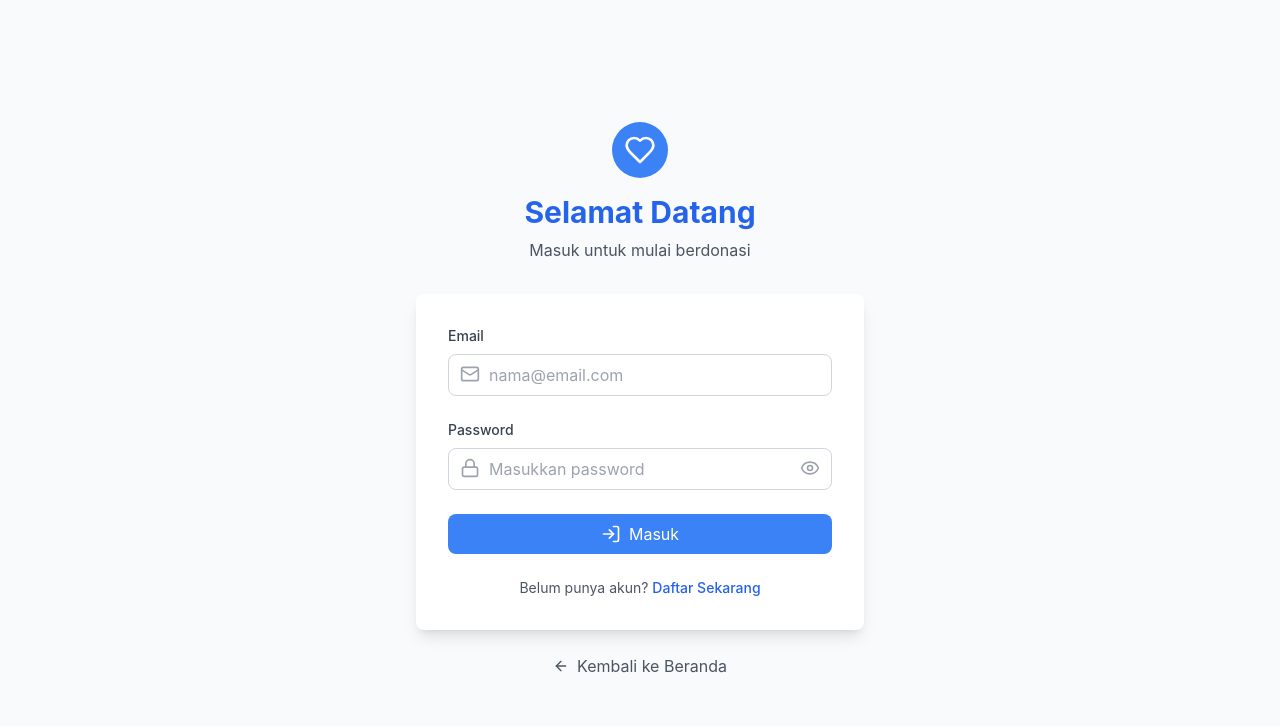
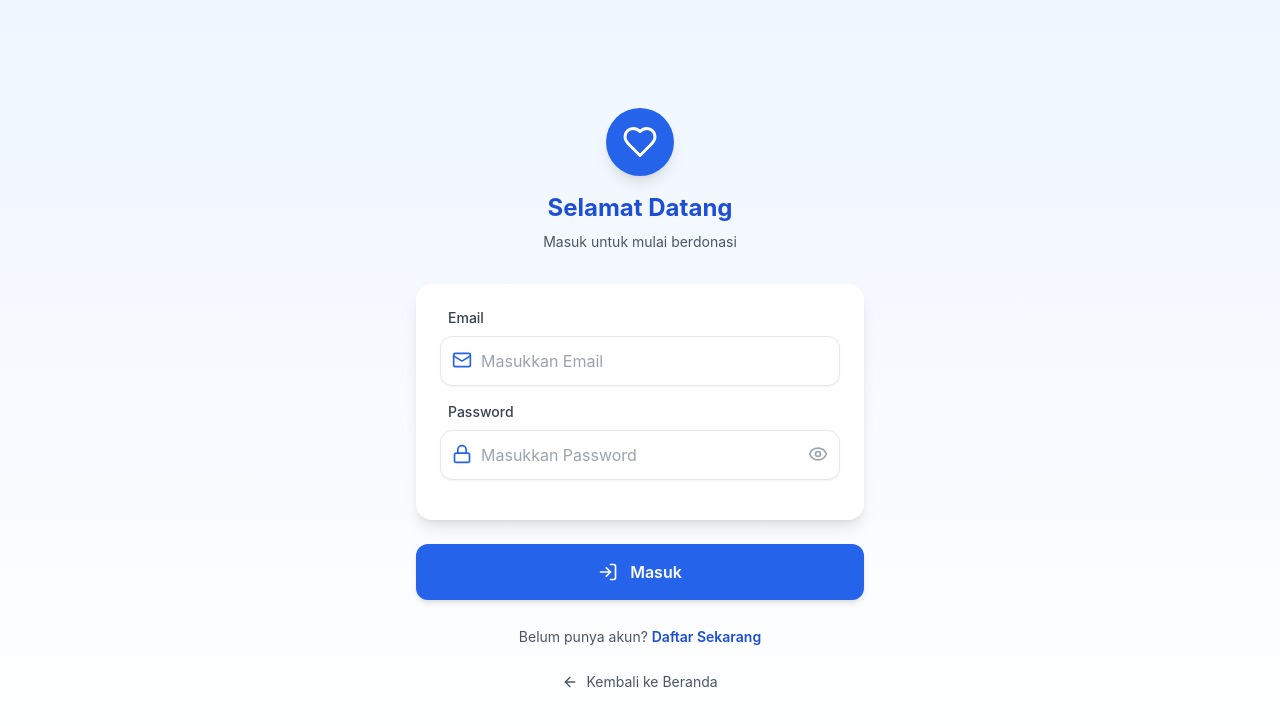
Before and after one commit to GhefinIndra/Web-Hand2Heart-FrontEnd-, a React (Create React App) app: page /login in a window 1280 px wide. Shown: the top 726 px of the page. Built offline with nearby package versions, Linux system fonts and the light colour scheme.

Commit message:
Add Firebase dependency and enhance registration error handling

```diff
--- a/package.json
+++ b/package.json
@@ -7,6 +7,7 @@
     "@testing-library/react": "^13.4.0",
     "@testing-library/user-event": "^13.5.0",
     "axios": "^1.7.9",
+    "firebase": "^11.8.1",
     "lucide-react": "^0.465.0",
     "react": "^18.3.1",
     "react-dom": "^18.3.1",
--- a/src/components/login-page.js
+++ b/src/components/login-page.js
@@ -9,28 +9,33 @@ import {
   ArrowLeft,
   AlertCircle,
 } from 'lucide-react';
-import { useNavigate } from 'react-router-dom'; // For navigation
-import axios from 'axios'; // For API calls
+import { useNavigate } from 'react-router-dom';
+import axios from 'axios';
 
 const Login = () => {
-  const [email, setEmail] = useState('');
-  const [password, setPassword] = useState('');
+  const navigate = useNavigate();
+
+  const [formData, setFormData] = useState({
+    email: '',
+    password: '',
+  });
+
   const [showPassword, setShowPassword] = useState(false);
   const [errors, setErrors] = useState({});
-  const navigate = useNavigate(); // For navigation
+  const [isLoading, setIsLoading] = useState(false);
 
   const validateForm = () => {
     const newErrors = {};
 
-    if (!email) {
+    if (!formData.email) {
       newErrors.email = 'Email harus diisi';
-    } else if (!/\S+@\S+\.\S+/.test(email)) {
+    } else if (!/\S+@\S+\.\S+/.test(formData.email)) {
       newErrors.email = 'Format email tidak valid';
     }
 
-    if (!password) {
+    if (!formData.password) {
       newErrors.password = 'Password harus diisi';
-    } else if (password.length < 6) {
+    } else if (formData.password.length < 6) {
       newErrors.password = 'Password minimal 6 karakter';
     }
 
@@ -38,154 +43,242 @@ const Login = () => {
     return Object.keys(newErrors).length === 0;
   };
 
+  const handleChange = (e) => {
+    const { name, value } = e.target;
+    setFormData((prev) => ({
+      ...prev,
+      [name]: value,
+    }));
+  };
+
   const handleSubmit = async (e) => {
     e.preventDefault();
     if (validateForm()) {
+      setIsLoading(true);
       try {
-        const response = await axios.post("http://localhost:8080/api/user/login", {
-          email,
-          password,
+        console.log('Login data to send:', {
+          email: formData.email,
+          password: formData.password,
         });
 
-        // Simpan data user ke localStorage
-        const userData = response.data;
+        const response = await axios.post('http://127.0.0.1:8000/api/login', {
+          email: formData.email,
+          password: formData.password,
+        });
+
+        console.log('Login successful:', response.data);
+
+        const responseData = response.data;
+
+        // Cari userData dengan berbagai kemungkinan struktur
+        let userData = null;
+
+        // Kemungkinan 1: response.data.data
+        if (responseData.data) {
+          userData = responseData.data;
+          console.log('Found userData in responseData.data:', userData);
+        }
+        // Kemungkinan 2: response.data.user
+        else if (responseData.user) {
+          userData = responseData.user;
+          console.log('Found userData in responseData.user:', userData);
+        }
+        // Kemungkinan 3: response.data langsung
+        else {
+          userData = responseData;
+          console.log('Using responseData as userData:', userData);
+        }
+
+        // Debug userData
+        console.log('Final userData:', userData);
+        console.log('userData keys:', Object.keys(userData));
+
+        // Simpan userData ke localStorage
         localStorage.setItem("user", JSON.stringify(userData));
-        console.log("User logged in:", userData);
+        if (userData.token) {
+          localStorage.setItem("token", userData.token);
+        }
 
-        const { role } = userData;
+        // Akses role dengan benar - role ada di userData.user.role
+        let role = null;
 
-        // Redirect berdasarkan role user
+        if (userData.user && userData.user.role) {
+          role = userData.user.role;
+          console.log('Found role in userData.user.role:', role);
+        } else if (userData.role) {
+          role = userData.role;
+          console.log('Found role in userData.role:', role);
+        }
+
+        console.log('Final extracted role:', role);
+        console.log('Role type:', typeof role);
+
+        // Routing berdasarkan role
         if (role === "pj_panti") {
-          navigate("/adminpanti"); // Redirect ke halaman admin panti
+          console.log('Redirecting to /adminpanti');
+          navigate("/adminpanti");
+        } else if (role === "donatur") {
+          console.log('Redirecting to /donasi');
+          navigate("/donasi");
         } else {
-          navigate("/donasi"); // Redirect ke halaman donasi
+          console.log('Unknown role:', role);
+          console.log('Available userData for debugging:', userData);
+          // Default redirect
+          navigate("/donasi");
         }
+
       } catch (error) {
-        const errorMessage =
-          error.response?.data || "Login gagal. Silakan coba lagi.";
+        console.error('Login error:', error);
+
+        let errorMessage = 'Login gagal. Silakan coba lagi.';
+
+        if (error.response?.data) {
+          const errorData = error.response.data;
+
+          if (typeof errorData === 'string') {
+            errorMessage = errorData;
+          } else if (errorData.message) {
+            errorMessage = errorData.message;
+          } else if (errorData.error) {
+            errorMessage = errorData.error;
+          } else if (errorData.errors) {
+            const firstErrorKey = Object.keys(errorData.errors)[0];
+            errorMessage = errorData.errors[firstErrorKey][0] || errorMessage;
+          } else if (errorData.success === false && errorData.message) {
+            errorMessage = errorData.message;
+          }
+        } else if (error.message) {
+          errorMessage = error.message;
+        }
+
         setErrors({ api: errorMessage });
+      } finally {
+        setIsLoading(false);
       }
     }
   };
 
+  const renderInput = (name, label, type = 'text', icon, placeholder) => {
+    const isPassword = type === 'password';
     return (
-    <div className="min-h-screen bg-gray-50 flex items-center justify-center p-6">
-      <div className="max-w-md w-full">
-        {/* Logo and Title */}
-        <div className="text-center mb-8">
-          <div className="flex justify-center mb-4">
-            <div className="bg-blue-500 p-3 rounded-full">
-              <Heart className="h-8 w-8 text-white" />
-            </div>
-          </div>
-          <h1 className="text-3xl font-bold text-blue-600">Selamat Datang</h1>
-          <p className="text-gray-600 mt-2">Masuk untuk mulai berdonasi</p>
-        </div>
-
-        {/* Login Form */}
-        <div className="bg-white shadow-lg rounded-lg p-8">
-          <form onSubmit={handleSubmit}>
-            {/* Email Field */}
-            <div className="mb-6">
-              <label className="block text-sm font-medium text-gray-700 mb-2">
-                Email
-              </label>
+      <div className="mb-4">
+        <label className="block text-sm font-medium text-gray-700 mb-2 ml-2">{label}</label>
         <div className="relative">
           <input
-                  type="email"
-                  className={`w-full pl-10 pr-4 py-2 border rounded-lg focus:ring-2 focus:ring-blue-500 focus:border-blue-500 outline-none transition ${
-                    errors.email ? 'border-red-500' : 'border-gray-300'
+            type={isPassword ? (showPassword ? 'text' : 'password') : type}
+            name={name}
+            className={`w-full pl-10 ${
+              isPassword ? 'pr-12' : 'pr-4'
+            } py-3 border rounded-xl focus:ring-2 focus:ring-blue-500 focus:border-blue-500 outline-none transition bg-white shadow-sm ${
+              errors[name] ? 'border-red-300' : 'border-gray-200'
             }`}
-                  placeholder="nama@email.com"
-                  value={email}
-                  onChange={(e) => setEmail(e.target.value)}
+            placeholder={placeholder}
+            value={formData[name]}
+            onChange={handleChange}
+            disabled={isLoading}
           />
-                <Mail className="h-5 w-5 text-gray-400 absolute left-3 top-2.5" />
+          {React.cloneElement(icon, {
+            className: 'h-5 w-5 text-blue-600 absolute left-3 top-3.5',
+          })}
+          {isPassword && (
+            <button
+              type="button"
+              className="absolute right-3 top-3.5 text-gray-400 hover:text-gray-600"
+              onClick={() => setShowPassword(!showPassword)}
+              disabled={isLoading}
+            >
+              {showPassword ? <EyeOff className="h-5 w-5" /> : <Eye className="h-5 w-5" />}
+            </button>
+          )}
         </div>
-              {errors.email && (
-                <p className="mt-1 text-sm text-red-500 flex items-center">
+        {errors[name] && (
+          <p className="mt-2 text-sm text-red-600 flex items-center ml-2">
             <AlertCircle className="h-4 w-4 mr-1" />
-                  {errors.email}
+            {errors[name]}
           </p>
         )}
       </div>
+    );
+  };
 
-            {/* Password Field */}
-            <div className="mb-6">
-              <label className="block text-sm font-medium text-gray-700 mb-2">
-                Password
-              </label>
-              <div className="relative">
-                <input
-                  type={showPassword ? 'text' : 'password'}
-                  className={`w-full pl-10 pr-12 py-2 border rounded-lg focus:ring-2 focus:ring-blue-500 focus:border-blue-500 outline-none transition ${
-                    errors.password ? 'border-red-500' : 'border-gray-300'
-                  }`}
-                  placeholder="Masukkan password"
-                  value={password}
-                  onChange={(e) => setPassword(e.target.value)}
-                />
-                <Lock className="h-5 w-5 text-gray-400 absolute left-3 top-2.5" />
-                <button
-                  type="button"
-                  className="absolute right-3 top-2.5 text-gray-400 hover:text-gray-600"
-                  onClick={() => setShowPassword(!showPassword)}
-                >
-                  {showPassword ? (
-                    <EyeOff className="h-5 w-5" />
-                  ) : (
-                    <Eye className="h-5 w-5" />
-                  )}
-                </button>
+  return (
+    <div className="min-h-screen bg-gradient-to-b from-blue-50 to-white flex items-center justify-center p-6">
+      <div className="max-w-md w-full">
+        {/* Header */}
+        <div className="text-center mb-8">
+          <div className="flex justify-center mb-4">
+            <div className="bg-blue-600 p-4 rounded-full shadow-lg">
+              <Heart className="h-9 w-9 text-white" />
             </div>
-              {errors.password && (
-                <p className="mt-1 text-sm text-red-500 flex items-center">
-                  <AlertCircle className="h-4 w-4 mr-1" />
-                  {errors.password}
-                </p>
-              )}
+          </div>
+          <h1 className="text-2xl font-bold text-blue-700">Selamat Datang</h1>
+          <p className="text-gray-600 mt-2 text-sm">Masuk untuk mulai berdonasi</p>
         </div>
 
-            {/* API Error */}
+        <form onSubmit={handleSubmit}>
+          {/* Login Form */}
+          <div className="bg-white shadow-lg rounded-2xl p-6 mb-6">
+            {renderInput('email', 'Email', 'email', <Mail />, 'Masukkan Email')}
+            {renderInput('password', 'Password', 'password', <Lock />, 'Masukkan Password')}
+          </div>
+
+          {/* API Error Message */}
           {errors.api && (
-              <p className="mt-2 text-sm text-red-500 flex items-center">
-                <AlertCircle className="h-4 w-4 mr-1" />
-                {errors.api}
-              </p>
+            <div className="bg-red-50 border border-red-200 rounded-xl p-4 mb-6">
+              <div className="flex items-start">
+                <AlertCircle className="h-5 w-5 text-red-700 mr-3 mt-0.5 flex-shrink-0" />
+                <p className="text-red-700 text-sm">{errors.api}</p>
+              </div>
+            </div>
           )}
 
           {/* Login Button */}
           <button
             type="submit"
-              className="w-full bg-blue-500 hover:bg-blue-600 text-white py-2 px-4 rounded-lg transition flex items-center justify-center"
+            className={`w-full py-4 px-4 rounded-xl transition flex items-center justify-center font-semibold text-base shadow-md ${
+              isLoading
+                ? 'bg-blue-300 cursor-not-allowed'
+                : 'bg-blue-600 hover:bg-blue-700 active:bg-blue-800'
+            } text-white`}
+            disabled={isLoading}
           >
-              <LogIn className="h-5 w-5 mr-2" />
+            {isLoading ? (
+              <div className="flex items-center">
+                <div className="animate-spin rounded-full h-5 w-5 border-b-2 border-white mr-3"></div>
+                Masuk...
+              </div>
+            ) : (
+              <>
+                <LogIn className="h-5 w-5 mr-3" />
                 Masuk
+              </>
+            )}
           </button>
 
           {/* Register Link */}
-            <div className="mt-6 text-center text-sm">
-              <span className="text-gray-600">Belum punya akun? </span>
+          <div className="mt-6 text-center">
+            <span className="text-gray-600 text-sm">Belum punya akun? </span>
             <button
               type="button"
-                onClick={() => navigate('/register')} // Navigate to register page
-                className="text-blue-600 hover:text-blue-800 font-medium transition"
+              onClick={() => navigate('/register')}
+              className="text-blue-700 hover:text-blue-800 font-semibold text-sm transition"
+              disabled={isLoading}
             >
               Daftar Sekarang
             </button>
           </div>
         </form>
-        </div>
 
-        {/* Back Button */}
+        {/* Back to Home */}
         <div className="mt-6">
           <button
             type="button"
-            onClick={() => navigate('/')} // Navigate to homepage
-            className="text-gray-600 hover:text-gray-800 flex items-center justify-center w-full"
+            onClick={() => navigate('/')}
+            className="text-gray-600 hover:text-gray-800 flex items-center justify-center w-full transition"
+            disabled={isLoading}
           >
             <ArrowLeft className="h-4 w-4 mr-2" />
-            Kembali ke Beranda
+            <span className="text-sm">Kembali ke Beranda</span>
           </button>
         </div>
       </div>
--- a/src/components/register-page.js
+++ b/src/components/register-page.js
@@ -1,3 +1,5 @@
+
+
 import React, { useState } from 'react';
 import { useNavigate } from 'react-router-dom';
 import axios from 'axios';
@@ -89,17 +91,44 @@ const Register = () => {
     if (validateForm()) {
       setIsLoading(true);
       try {
-        const response = await axios.post('http://localhost:8080/api/user/register', {
+        // Debug: Log form data sebelum dikirim
+        console.log('Form data to send:', {
           fullName: formData.fullName,
           email: formData.email,
           phone: formData.phone,
           password: formData.password,
           role: formData.role,
         });
+
+        // Hapus bagian CSRF cookie request
+        // try {
+        //   const csrfResponse = await axios.get('http://127.0.0.1:8000/sanctum/csrf-cookie');
+        //   console.log('CSRF cookie set successfully');
+        // } catch (csrfError) {
+        //   console.warn('Failed to get CSRF cookie:', csrfError);
+        // }
+
+        const response = await axios.post('http://127.0.0.1:8000/api/register', {
+          fullName: formData.fullName,
+          email: formData.email,
+          phone: formData.phone,
+          password: formData.password,
+          role: formData.role,
+        });
+        // Hapus { withCredentials: true } dari sini
+
         console.log('Registration successful:', response.data);
         navigate('/login');
       } catch (error) {
-        const errorMessage = error.response?.data?.message || 'Terjadi kesalahan saat registrasi.';
+        console.error('Full error object:', error);
+        console.error('Error response:', error.response);
+        console.error('Error status:', error.response?.status);
+        console.error('Error data:', error.response?.data);
+
+        const errorMessage = error.response?.data?.message ||
+                            error.response?.data?.error ||
+                            error.message ||
+                            'Terjadi kesalahan saat registrasi.';
         setErrors({ api: errorMessage });
         console.error('Error during registration:', errorMessage);
       } finally {
@@ -324,5 +353,5 @@ const Register = () => {
     </div>
   );
 };
-
+<meta name="csrf-token" content="{{ csrf_token() }}"></meta>
 export default Register;
```
Also changed, not shown: 1 other file (tests, documents, lock files or other folders). Lines whose indentation alone changed are shown as unchanged.
